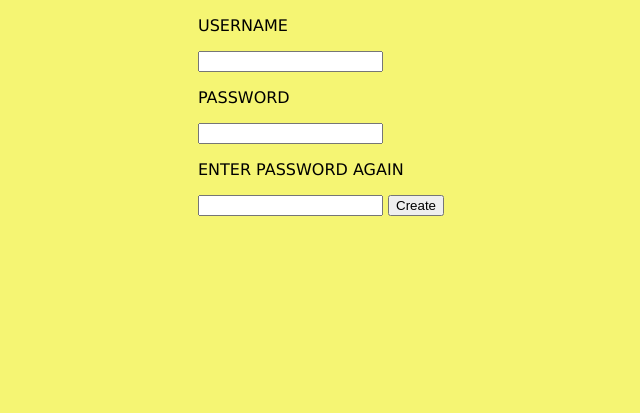
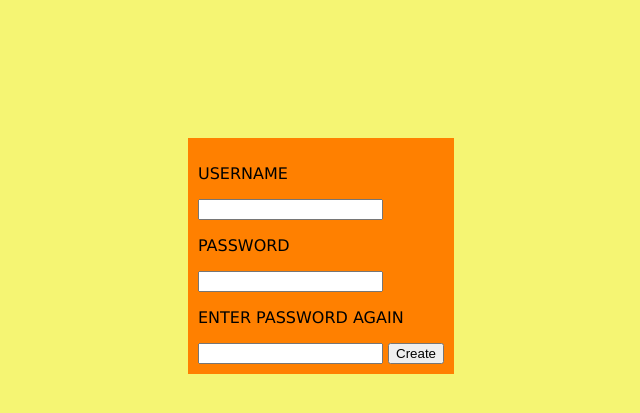
Before and after one commit to ChangKuoman/SACPU, a Flask app: page /register in a window 1280 px wide. Shown: the part 89-502 px from the top of the page, without its empty margins (319-959 px from the left). Run offline with Flask 2, Linux system fonts and the light colour scheme.

Commit message:
centrado de div verticalmente

```diff
--- a/app.py
+++ b/app.py
@@ -92,14 +92,10 @@ def register_create():
         username = request.form.get("username", '')
         password = request.form.get("password", '')
         password_check = request.form.get("password_check", '')
-        if password == password_check:
-            if check_password_difficulty(password) and len(username) > 0:
-                user = User(username=username, password=password, role="user", dateCreated=func.now())
-                db.session.add(user)
-                db.session.commit()
-            else:
-                error = True
-                db.session.rollback()
+        if password == password_check and check_password_difficulty(password) and len(username) > 0:
+            user = User(username=username, password=password, role="user", dateCreated=func.now())
+            db.session.add(user)
+            db.session.commit()
         else:
             error = True
             db.session.rollback()
--- a/templates/register.html
+++ b/templates/register.html
@@ -22,7 +22,7 @@
         </header>
 
         <div class="center_all">
-            <form action="/register/create" method="POST">
+            <form action="/register/create" method="POST" class="form_div">
                 <p>USERNAME</p>
                 <input type="text" name="username" description="username"/>
                 <p>PASSWORD</p>
--- a/templates/static/css/style.css
+++ b/templates/static/css/style.css
@@ -50,4 +50,11 @@ html{
     align-items: center;
     justify-content: center;
     display: flex;
+    transform: translateY(50%);
 }
+
+.form_div{
+    margin: 10px;
+    padding: 10px;
+    background-color: #ff8000;
+}
```
